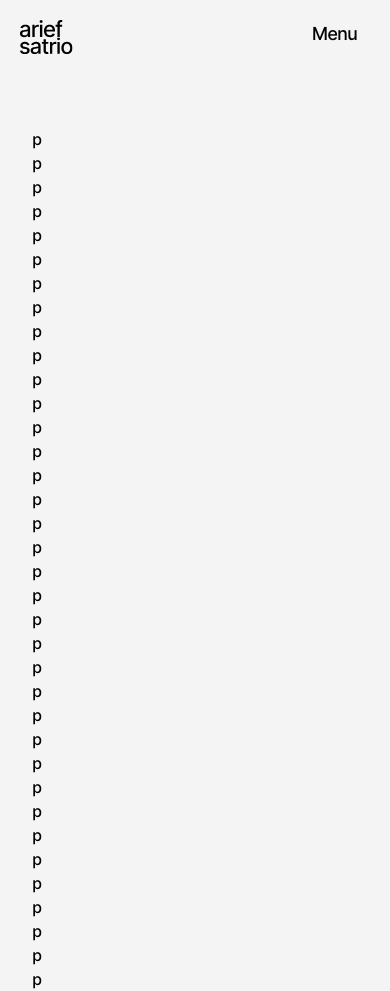
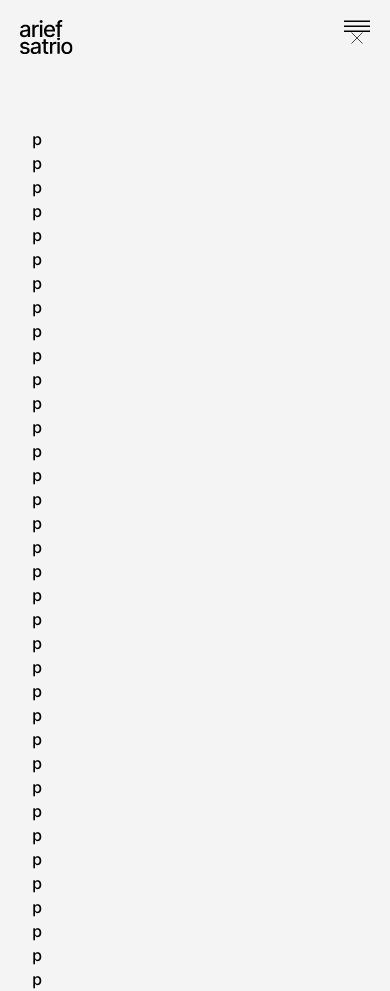
Before and after one commit to kurodoke/portofolio-web, a Next.js app: page / in a window 390 px wide. Built offline with nearby package versions, Linux system fonts and the light colour scheme.

Commit message:
add:navigation

```diff
--- a/src/app/template.tsx
+++ b/src/app/template.tsx
@@ -3,19 +3,14 @@
 import { EntryAnimation } from "@/components/entryAnimation";
 import { Footer } from "@/components/layouts/footer";
 import { Header } from "@/components/layouts/header";
-import Logo from "@/components/Logo";
+import Logo from "@/components/sections/Logo";
 import { LogoAnimation } from "@/components/logoAnimation";
 import { MobileSidebar } from "@/components/mobileSidebar";
 import { TextEntryAnimation } from "@/components/textEntryAnimation";
 import { useAnimationStore } from "@/providers/entryAnimationProvider";
 import { MobileSidebarProvider } from "@/providers/mobileSidebarProvider";
-import {
-    animate,
-    AnimatePresence,
-    useAnimation,
-    useAnimationControls,
-} from "framer-motion";
 import React, { useEffect, useState } from "react";
+import Navigation from "@/components/sections/Navigation";
 
 export default function RootTemplate({
     children,
@@ -29,31 +24,12 @@ export default function RootTemplate({
 
     return (
         <div className={`scroll`}>
-            {/* <AnimatePresence>
-                {isAnimating && (
-                    <EntryAnimation
-                        classname="z-[200]"
-                        onAnimationComplete={() => {
-                            setIsAnimating(false);
-                            setHasPlayed();
-                        }}
-                    >
-                        <LogoAnimation fill="#ffab91" />
-                        <TextEntryAnimation />
-                    </EntryAnimation>
-                )}
-            </AnimatePresence>
-            <div className="fixed w-[calc(100vw-10px)] m-auto overflow-hidden z-20 max-h-[15vh] md:max-h-[20vh]">
-                <LogoAnimation fill="#000000" />
-            </div> */}
-
-            <div className="w-[calc(100vw-var(--scrollbar-width))] fixed h-screen top-0 left-0">
-                <Logo />
-            </div>
-            <MobileSidebarProvider>
+            <Logo />
+            <Navigation />
+            {/* <MobileSidebarProvider>
                 <MobileSidebar />
                 <Header classname="fixed w-11/12 m-auto pt-5 md:pt-10 z-[21] max-h-[15vh] md:max-h-[20vh]" />
-            </MobileSidebarProvider>
+            </MobileSidebarProvider> */}
             <main className="w-10/12 m-auto pt-[15vh] md:pt-[20vh]">
                 {children}
             </main>
--- a/src/components/Logo.tsx
+++ b/src/components/sections/Logo.tsx
@@ -33,6 +33,7 @@ function CustomMotionG({
             // initial={hasPlayed ? "open" : "hidden"}
             animate={"visible"}
             variants={baseVariant}
+            className={"translate-y-full"}
         >
             {children}
         </motion.g>
@@ -169,7 +170,8 @@ export default function Logo(): React.ReactElement {
     };
 
     return (
-        <div className="relative w-[calc(100vw-var(--scrollbar-width))]">
+        <section className="w-[calc(100vw-var(--scrollbar-width))] fixed top-0 left-0">
+            <div className="relative w-full">
                 <motion.div
                     className="absolute flex items-end bg-[#fe5c3c] border border-y-2 w-full border-black origin-top overflow-hidden"
                     initial={{ height: "100vh", y: "0" }}
@@ -186,7 +188,7 @@ export default function Logo(): React.ReactElement {
                 <div className="relative w-[calc(100%-2.5rem)] md:w-full left-5 top-5 md:left-10 md:top-10">
                     <motion.div
                         className="absolute pointer-events-none cursor-none origin-top-left w-full [--scale-to:0.15] md:[--scale-to:0.1]"
-                    initial={{ scale: 1, top: "100%" }}
+                        initial={{ scale: 1 }}
                         animate={{
                             scale: "var(--scale-to)",
                             transition: {
@@ -203,5 +205,6 @@ export default function Logo(): React.ReactElement {
                     </motion.div>
                 </div>
             </div>
+        </section>
     );
 }
--- /dev/null
+++ b/src/components/sections/Navigation.tsx
@@ -0,0 +1,97 @@
+import { cubicBezier, motion, useAnimation, Variants } from "framer-motion";
+import Link from "next/link";
+import { usePathname } from "next/navigation";
+import React from "react";
+
+//navigation things
+interface NavigationLinkInterface {
+    name: string;
+    path: string;
+}
+
+const nav: Array<NavigationLinkInterface> = new Array(
+    {
+        name: "about",
+        path: "/",
+    },
+    { name: "fullstack developer", path: "/developer" },
+    { name: "graphic designer", path: "/designer" }
+);
+//---
+
+//animation things
+const animationEase = cubicBezier(0.005, 0.88, 0.235, 0.985);
+
+const animationVariant: Variants = {
+    hidden: { opacity: 0 },
+    visible: (i: number) => ({
+        opacity: 1,
+        transition: {
+            delay: 2 + i * 0.2,
+            duration: 0.5,
+            easings: animationEase,
+        },
+    }),
+};
+//---
+
+function DotIcon(): React.ReactElement<React.SVGProps<SVGSVGElement>> {
+    return (
+        <svg width="2" height="2" xmlns="http://www.w3.org/2000/svg">
+            <circle cx="1" cy="1" r="1" fill="currentColor"></circle>
+        </svg>
+    );
+}
+
+function HamburgerIcon(): React.ReactElement<React.SVGProps<SVGSVGElement>> {
+    return (
+        <svg
+            xmlns="http://www.w3.org/2000/svg"
+            viewBox="0 0 26 12"
+            fill="none"
+            height={".75rem"}
+            width={"auto"}
+        >
+            <path
+                stroke="currentColor"
+                stroke-width="1.5"
+                d="M0 1.25h26M0 6.25h26M0 11.25h26"
+            ></path>
+        </svg>
+    );
+}
+
+function CloseIcon(): React.ReactElement<React.SVGProps<SVGSVGElement>> {
+    return (
+        <svg
+            xmlns="http://www.w3.org/2000/svg"
+            viewBox="0 0 25 25"
+            fill="none"
+            height={".75rem"}
+            width={"auto"}
+        >
+            <path
+                d="M1 24L24 1M1 1L24 24"
+                stroke="currentColor"
+                stroke-width="1.5"
+            ></path>
+        </svg>
+    );
+}
+
+export default function Navigation(): React.ReactElement {
+    const pathname = usePathname();
+
+    return (
+        <header className="w-[calc(100vw-var(--scrollbar-width))] fixed top-0 left-0 text-lg">
+            <div className="relative w-full">
+                <div className="absolute right-5 top-5 md:right-10 md:top-10">
+                    <div className="">
+                        <HamburgerIcon />
+                        <CloseIcon />
+                    </div>
+                </div>
+            </div>
+        </header>
+    );
+}
```
Lines whose indentation alone changed are shown as unchanged.
